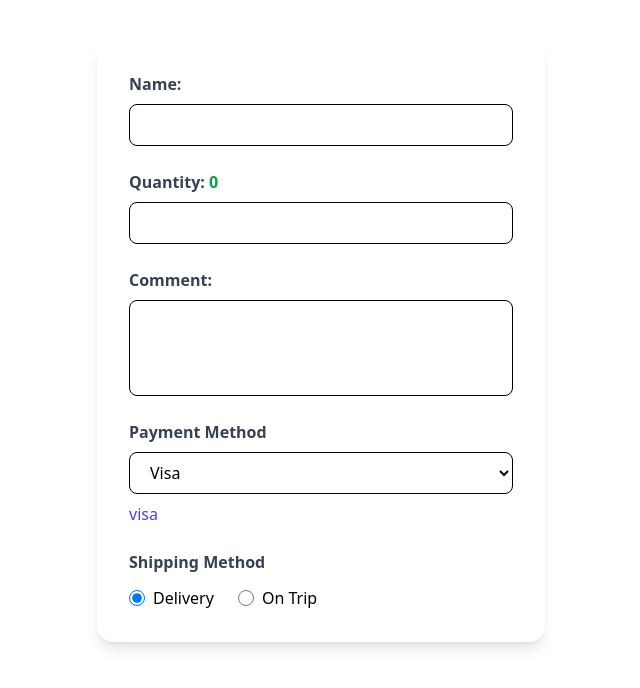
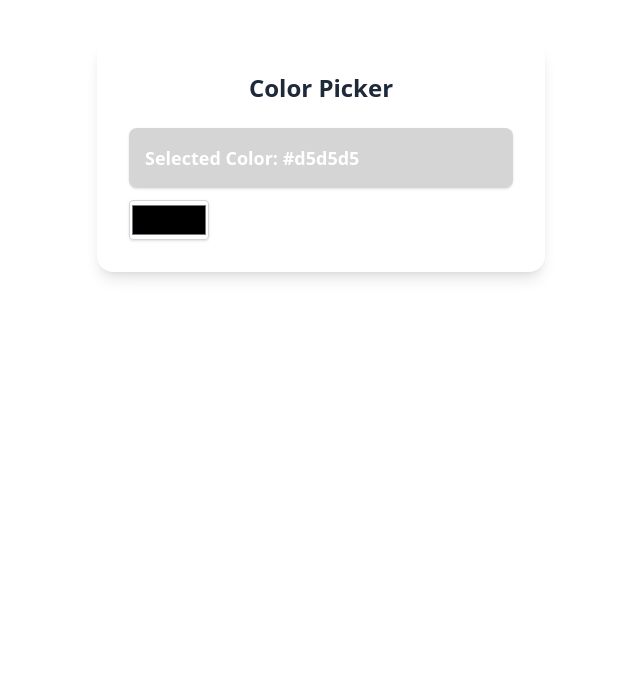
Before and after one commit to mohmedRefat/my-react-app, a React (Vite) app: page / in a window 1280 px wide. Shown: the top 688 px of the page, without its empty margins (319-959 px from the left). Built offline with nearby package versions, Linux system fonts and the light colour scheme.

Commit message:
color picker with tailwind

```diff
--- a/src/App.jsx
+++ b/src/App.jsx
@@ -1,14 +1,8 @@
-/*
-*onChange = is event handler used primary especially with form Elements liks
-*select textarea input
-*trigger function every time value exhanged
-
-*/
-import MyCompo from "./MyCompo";
+import ColorPicker from "./ColorPicker";
 function App() {
   return (
     <>
-      <MyCompo />
+      <ColorPicker />
     </>
   );
 }
--- /dev/null
+++ b/src/ColorPicker.jsx
@@ -0,0 +1,34 @@
+import { useState } from "react";
+
+function ColorPicker() {
+  const [color, setColor] = useState("#d5d5d5");
+
+  function handleColor(e) {
+    setColor(e.target.value);
+  }
+
+  return (
+    <form className="max-w-md mx-auto mt-10 bg-white shadow-lg p-8 rounded-2xl flex flex-col gap-6">
+      <h1 className="text-2xl font-bold text-gray-800 text-center">
+        Color Picker
+      </h1>
+
+      <div className="flex flex-col gap-3">
+        <h2
+          className="text-lg font-semibold text-white p-4 rounded-lg shadow transition-all duration-300"
+          style={{ backgroundColor: color }}
+        >
+          Selected Color: <span className="font-bold">{color}</span>
+        </h2>
+
+        <input
+          type="color"
+          onChange={handleColor}
+          className="w-20 h-10 rounded cursor-pointer shadow border border-gray-300"
+        />
+      </div>
+    </form>
+  );
+}
+
+export default ColorPicker;
--- a/src/MyCompo.jsx
+++ /dev/null
@@ -1,117 +0,0 @@
-import { useState } from "react";
-
-function MyCompo() {
-  const [name, setName] = useState("");
-  const [quantity, setQuattity] = useState(0);
-  const [comment, setComment] = useState("");
-  const [pay, setPay] = useState("visa");
-  const [ship, setShip] = useState("Delivery");
-
-  function updateName(e) {
-    setName(e.target.value);
-  }
-
-  function updateQuantity(e) {
-    setQuattity(e.target.value);
-  }
-
-  function updateComment(e) {
-    setComment(e.target.value);
-  }
-
-  function shippFunc(e) {
-    setShip(e.target.value);
-  }
-
-  function payFunc(e) {
-    setPay(e.target.value);
-  }
-
-  return (
-    <form className="max-w-md mx-auto mt-10 bg-white shadow-lg p-8 rounded-2xl flex flex-col gap-6">
-      {/* NAME */}
-      <div className="flex flex-col gap-2">
-        <label className="font-semibold text-gray-700">
-          Name: <span className="text-blue-600">{name}</span>
-        </label>
-        <input
-          type="text"
-          onChange={updateName}
-          className="border rounded-lg px-4 py-2 focus:outline-none focus:ring-2 focus:ring-blue-400"
-        />
-      </div>
-
-      {/* QUANTITY */}
-      <div className="flex flex-col gap-2">
-        <label className="font-semibold text-gray-700">
-          Quantity: <span className="text-green-600">{quantity}</span>
-        </label>
-        <input
-          type="number"
-          onChange={updateQuantity}
-          className="border rounded-lg px-4 py-2 focus:outline-none focus:ring-2 focus:ring-green-400"
-        />
-      </div>
-
-      {/* COMMENT */}
-      <div className="flex flex-col gap-2">
-        <label className="font-semibold text-gray-700">
-          Comment: <span className="text-purple-600">{comment}</span>
-        </label>
-        <textarea
-          onChange={updateComment}
-          className="border rounded-lg px-4 py-2 h-24 resize-none focus:outline-none focus:ring-2 focus:ring-purple-400"
-        ></textarea>
-      </div>
-
-      {/* SELECT PAYMENT */}
-      <div className="flex flex-col gap-2">
-        <label className="font-semibold text-gray-700">Payment Method</label>
-
-        <select
-          value={pay}
-          onChange={payFunc}
-          className="border rounded-lg px-4 py-2 bg-white focus:outline-none focus:ring-2 focus:ring-indigo-400"
-        >
-          <option value="">Select your payment</option>
-          <option value="visa">Visa</option>
-          <option value="CreditCard">Credit Card</option>
-          <option value="GiftCard">Gift Card</option>
-        </select>
-
-        <p className="text-indigo-600 font-medium">{pay}</p>
-      </div>
-
-      {/* RADIO SHIPPING */}
-      <div className="flex flex-col gap-2">
-        <label className="font-semibold text-gray-700">Shipping Method</label>
-
-        <div className="flex gap-6 mt-1">
-          <label className="flex items-center gap-2 cursor-pointer">
-            <input
-              type="radio"
-              value="Delivery"
-              checked={ship === "Delivery"}
-              onChange={shippFunc}
-              className="w-4 h-4 text-blue-600 focus:ring-blue-400"
-            />
-            <span>Delivery</span>
-          </label>
-
-          <label className="flex items-center gap-2 cursor-pointer">
-            <input
-              type="radio"
-              value="onTrip"
-              checked={ship === "onTrip"}
-              onChange={shippFunc}
-              className="w-4 h-4 text-blue-600 focus:ring-blue-400"
-            />
-            <span>On Trip</span>
-          </label>
-        </div>
-      </div>
-    </form>
-  );
-}
-
-export default MyCompo;
```
